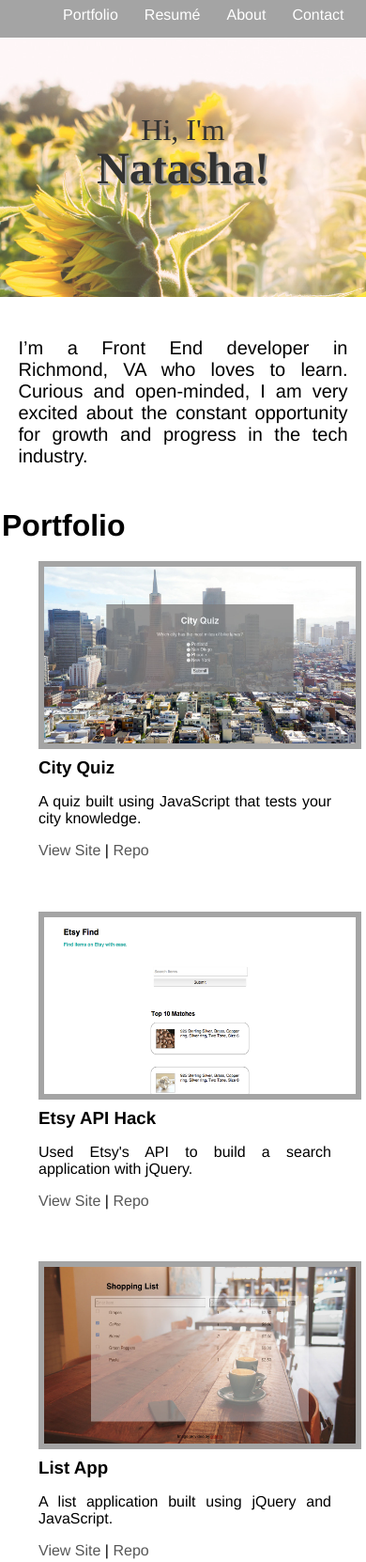
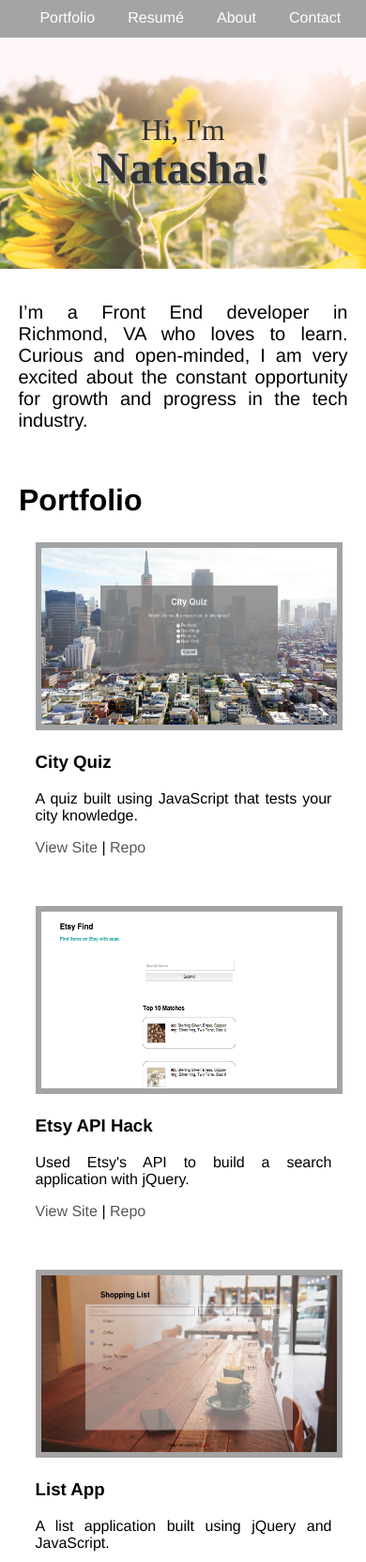
Before and after one commit to natashahakun/about-me, a plain HTML site: page index.html in a window 390 px wide. Shown: the top 1662 px of the page at 94% size. Drawn offline with Linux system fonts and the light colour scheme.

Commit message:
Clean-up css.

```diff
--- a/css/stylesheet.css
+++ b/css/stylesheet.css
@@ -1,4 +1,4 @@
-body,header,nav,ul,h1,h2 {
+body,header,nav,ul {
   padding: 0;
   margin: 0;
 }
@@ -8,13 +8,8 @@ body {
   -webkit-font-smoothing: antialiased;
 }
 
-h1 {
+h2 {
   font-size: 2em;
-}
-
-h2 {
-  font-size: 1.17em;
-  color: #FDCC45;
 }
 
 p, a {
@@ -26,57 +21,61 @@ a {
 }
 
 a:hover {
-  font-weight: 600;
+  font-weight: 500;
   cursor: pointer;
 }
 
 /********header********/
 
-.top-navigation {
+nav {
   position: fixed;
   width: 100%;
   z-index: 9999;
   background-color: #A4A4A4;
 }
 
-.top-navigation > .content {
+.nav-links {
   height: 40px;
 }
 
-.nav-links {
+.nav-links ul {
+  width: 50%;
   float: right;
-  width: 475px;
+  text-align: right;
   list-style-type: none;
 }
 
 .nav-links li {
-  float: left;
   display: inline-block;
-  margin-top: 2%;
+  margin-top: 10px;
   margin-left: 8%;
-  font-size: 16px;
   font-family: "Avenir", "Helvetica", sans-serif;
-  color: white;
+}
+
+.nav-links li:last-child {
+  margin-right: 4%;
 }
 
 .nav-links a {
   color: white;
 }
 
+.nav-links a:hover {
+  font-weight: 400;
+  color: #FDCC45;
+}
+
 .masthead {
-  padding: 6em 0;
+  padding-top: 100px;
+  padding-bottom: 50px;
   margin-top: 40px;
   background-image: url("../images/sunflowers.jpg");
   background-repeat: no-repeat;
   background-size: cover;
   display: inline-block;
   width: 100%;
-  height: 180px;
+  max-height: 370px;
   opacity: 0.8;
-}
-
-.masthead-intro,
-.masthead-name {
   text-align: center;
   font-family: "Meta Serif", times;
 }
@@ -95,9 +94,13 @@ a:hover {
 /********portfolio-section********/
 
 #introduction {
-  margin-top: 6%;
-  margin-bottom: 6%;
-  font-size: 20px;
+  margin-top: 4%;
+  margin-bottom: 2%;
+  font-size: 1.25em;
+}
+
+#introduction p {
+/*  text-align: center;*/
 }
 
 #introduction, #portfolio-section, #about-me-section {
@@ -136,7 +139,6 @@ a:hover {
 
 .project-img img {
   width: 100%;
-  min-width: 332px;
   min-height: 188px;
   display: inline-block;
   border: 6px solid #A4A4A4;
@@ -144,10 +146,9 @@ a:hover {
 
 .project-text {
   width: 40%;
-  min-width: 15em;
   display: inline-block;
   padding-bottom: 5%;
-  margin-left: 2em;
+  margin-left: 8%;
   float: right;
 }
 
@@ -158,30 +159,33 @@ a:hover {
 /********about-me-section********/
 
 #about-me-section {
-  margin-top: 5%;
   margin-bottom: 5%;
+}
+
+#about-me-section h3 {
+  color: #FDCC45;
 }
 
 /********footer********/
 
 #content-footer {
+  width: 100%;
   display: inline-block;
-  width: 100%;
   padding-top: 3%;
   padding-bottom: 4%;
   background-color: #A4A4A4;
-  color: white;
+  color: #FFF;
   text-align: center;
   font-family: "Avenir", "Helvetica", sans-serif;
 }
 
-.connect > li {
+#content-footer li {
   display: inline;
   padding: 0 1%;
   color: #FDCC45;
 }
 
-#content-footer a, .connect a {
+#content-footer a {
   color: #FDCC45;;
 }
 
@@ -193,7 +197,10 @@ a:hover {
   }
 }
 
-@media only screen and (max-width: 768px) {
+@media only screen and (max-width: 780px) {
+  .nav-links ul {
+    width: 70%;
+  }
   p, a {
     font-size: 1em;
   }
@@ -204,8 +211,9 @@ a:hover {
 }
 
 @media only screen and (max-width: 710px) {
-  .nav-links {
-    width: 70%;
+  .nav-links ul {
+    width: 100%;
+    text-align: center;
   }
   .masthead-name {
     font-size: 5em;
@@ -240,10 +248,6 @@ a:hover {
 }
 
 @media only screen and (max-width: 480px) {
-  .nav-links {
-    width: 90%;
-    margin: 0 auto;
-  }
   .masthead {
     padding: 3em 0;
   }
@@ -254,24 +258,20 @@ a:hover {
     font-size: 1em;
   }
   #portfolio-section {
-    width: 100%;
-    padding-left: 2px;
-  }
-  #about-me-section {
     width: 90%;
-    padding-left: 5%;
+    padding-left: 20px;
   }
   .project {
     margin-bottom: 20px;
   }
   .project-img {
-    width: 80%;
+    width: 90%;
     display: block;
     margin: 0 auto;
     float: none;
   }
   .project-text {
-    width: 80%;
+    width: 90%;
     display: block;
     padding-bottom: 5%;
     margin: 0 auto;
@@ -280,4 +280,8 @@ a:hover {
   .project-text h2 {
     margin-top: 5px;
   }
+  #about-me-section {
+    width: 90%;
+    padding-left: 5%;
   }
+}
--- a/index.html
+++ b/index.html
@@ -7,9 +7,10 @@
   </head>
 
 <body>
-  <nav class="top-navigation">
-    <div class="content">
-      <ul class="nav-links">
+<header>
+  <nav>
+    <div class="nav-links">
+      <ul>
         <li><a href="#portfolio-section">Portfolio</a></li>
         <li><a target="_blank" href="Resume_NatashaHakun.pdf">Resum&#233;</a></li>
         <li><a href="#about-me-section">About</a></li>
@@ -17,9 +18,10 @@
       </ul>
     </div>
   </nav>
-  <header class="masthead">
+  <div class="masthead">
     <p class="masthead-intro">Hi, I'm</p>
     <h1 class="masthead-name">Natasha!</h1>
+  </div>
 </header>
 
 <section id="introduction">
@@ -27,7 +29,7 @@
 </section>
 
 <section id="portfolio-section">
-    <h1>Portfolio</h1>
+  <h2>Portfolio</h2>
   <div class="projects-container">
     <!--empty project-->
     <!-- <div class="project">
@@ -35,7 +37,7 @@
         <a href=""><img src=""></a>
       </div>
       <div class="project-text">
-          <h2></h2>
+        <h3></h3>
         <p></p>
         <p><a href="">View Site</a> | <a href="">Repo</a></p>
       </div>
@@ -47,7 +49,7 @@
         <a href="//natashahakun.github.io/city-quiz-app"><img src="images/city-app.jpg"></a>
       </div>
       <div class="project-text">
-          <h2>City Quiz</h2>
+        <h3>City Quiz</h3>
         <p>A quiz built using JavaScript that tests your city knowledge.</p>
         <p><a href="//natashahakun.github.io/city-quiz-app">View Site</a> | <a href="//github.com/natashahakun/city-quiz-app">Repo</a></p>
       </div>
@@ -59,7 +61,7 @@
         <a href="//natashahakun.github.io/etsy-api-hack"><img src="images/etsy-api-img.png"></a>
       </div>
       <div class="project-text">
-          <h2>Etsy API Hack</h2>
+        <h3>Etsy API Hack</h3>
         <p>Used Etsy's API to build a search application with jQuery.</p>
         <p><a href="//natashahakun.github.io/etsy-api-hack">View Site</a> | <a href="//github.com/natashahakun/etsy-api-hack">Repo</a></p>
       </div>
@@ -71,7 +73,7 @@
         <a href="//natashahakun.github.io/list-app"><img src="images/list-app-img.jpg"></a>
       </div>
       <div class="project-text">
-          <h2>List App</h2>
+        <h3>List App</h3>
         <p>A list application built using jQuery and JavaScript.</p>
         <p><a href="//natashahakun.github.io/list-app">View Site</a> | <a href="//github.com/natashahakun/list-app">Repo</a></p>
       </div>
@@ -83,7 +85,7 @@
         <a href="//natashahakun.github.io/hot-or-cold-starter/"><img src="images/hot-or-cold-app.png"></a>
       </div>
       <div class="project-text">
-          <h2>Hot or Cold</h2>
+        <h3>Hot or Cold</h3>
         <p>A guessing game application built using JavaScript and jQuery.</p>
         <p><a href="//natashahakun.github.io/hot-or-cold-starter/">View Site</a> | <a href="//github.com/natashahakun/hot-or-cold-starter">Repo</a></p>
       </div>
@@ -95,7 +97,7 @@
         <a href="//natashahakun.github.io/jquery-streetfighter"><img src="images/streetfighter-img.png"></a>
       </div>
       <div class="project-text">
-          <h2>Street Fighter</h2>
+        <h3>Street Fighter</h3>
         <p>A Street Fighter themed application built using jQuery.</p>
         <p><a href="//natashahakun.github.io/jquery-streetfighter">View Site</a> | <a href="//github.com/natashahakun/jquery-streetfighter">Repo</a></p>
       </div>
@@ -107,7 +109,7 @@
         <a href="//natashahakun.github.io/startup-landing-page"><img src="images/karma-screen-shot.jpg"></a>
       </div>
       <div class="project-text">
-          <h2>Karma Landing Page</h2>
+        <h3>Karma Landing Page</h3>
         <p>A recreation of Karma's landing page using HTML5 and CSS3.</p>
         <p><a href="//natashahakun.github.io/startup-landing-page">View Site</a> | <a href="//github.com/natashahakun/startup-landing-page">Repo</a></p>
       </div>
@@ -117,20 +119,20 @@
 </section>
 
 <section id="about-me-section">
-    <h1>About Me</h1>
-    <h2>Where are you from?</h2>
+  <h2>About Me</h2>
+  <h3>Where are you from?</h3>
   <p>Orignially from a suburb of Philadelphia, I lived in Tampa, FL for six years before moving to Richmond. My favorite things about Richmond are its beautiful architecture, bike-friendliness, and welcoming people!</p>
-    <h2>What’s your background?</h2>
+  <h3>What’s your background?</h3>
   <p>Prior to learning web development, I was a teacher for three years and I've been a tutor and freelance editor for several years. My education background has helped me to grasp the importance of conceptual understanding and that has been a cornerstone in my process of learning web development.</p>
-    <h2>What’s your dream job?</h2>
+  <h3>What’s your dream job?</h3>
   <p>Being on a team with creative and engaging people working on projects that make a difference.</p>
-    <h2>What are your favorite hobbies?</h2>
+  <h3>What are your favorite hobbies?</h3>
   <p>I love being active. Yoga, swimming, walking, biking! I also love exploring new places in the city and eating delicious food (especially if it's prepared by someone else!).</p>
 </section>
 
 <footer id="content-footer">
   <p>Connect with me:</p>
-    <ul class="connect">
+  <ul>
     <li><a class="github-link" target="_blank" href="https://github.com/natashahakun">GitHub</a></li>
     <li><a class="linkedin-link" target="_blank" href="http://www.linkedin.com/in/natashahakun">LinkedIn</a></li>
     <li><a class="gmail-link" target="_blank" href="mailto:hakun.natasha@gmail.com">Gmail</a></li>
```
Lines whose indentation alone changed are shown as unchanged.
